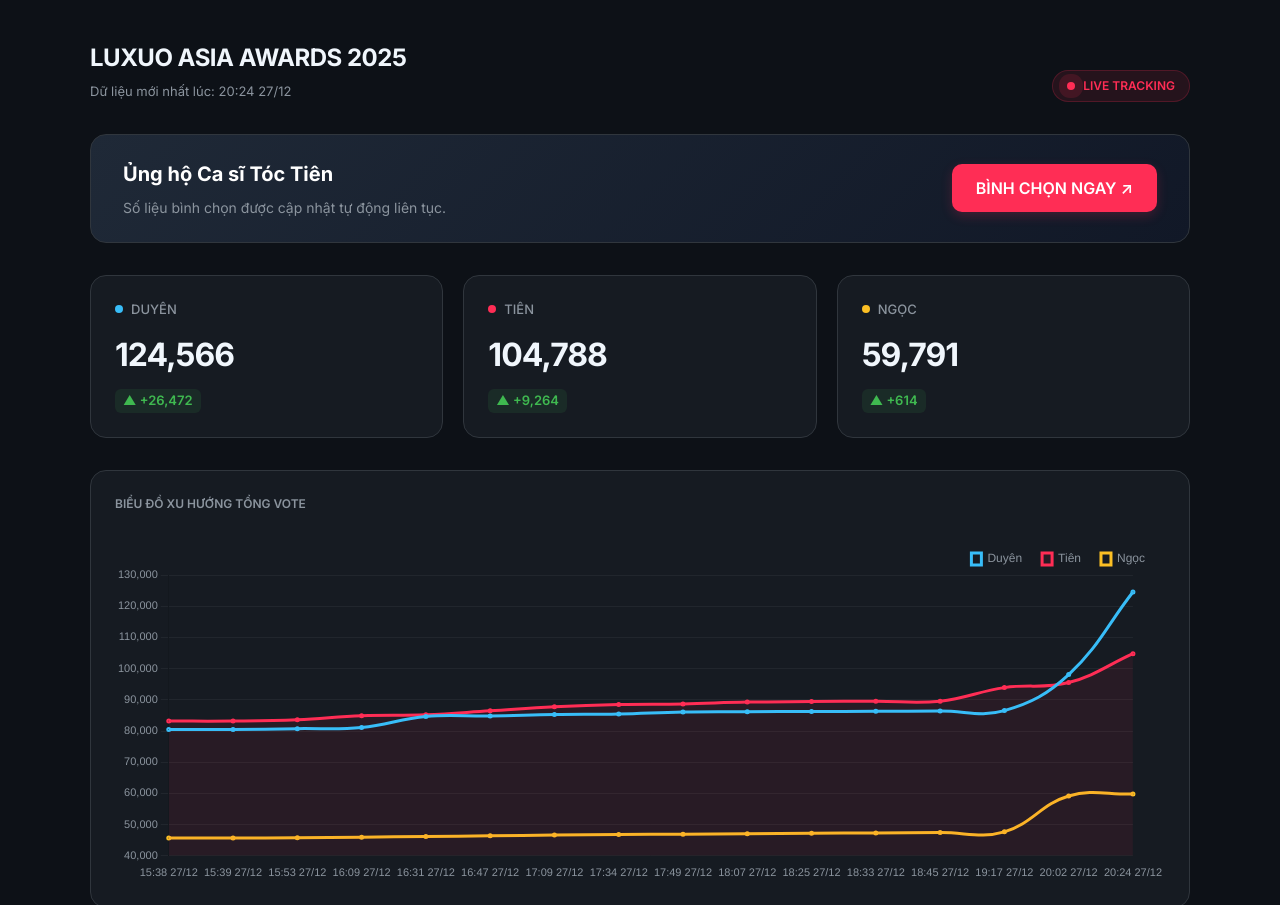
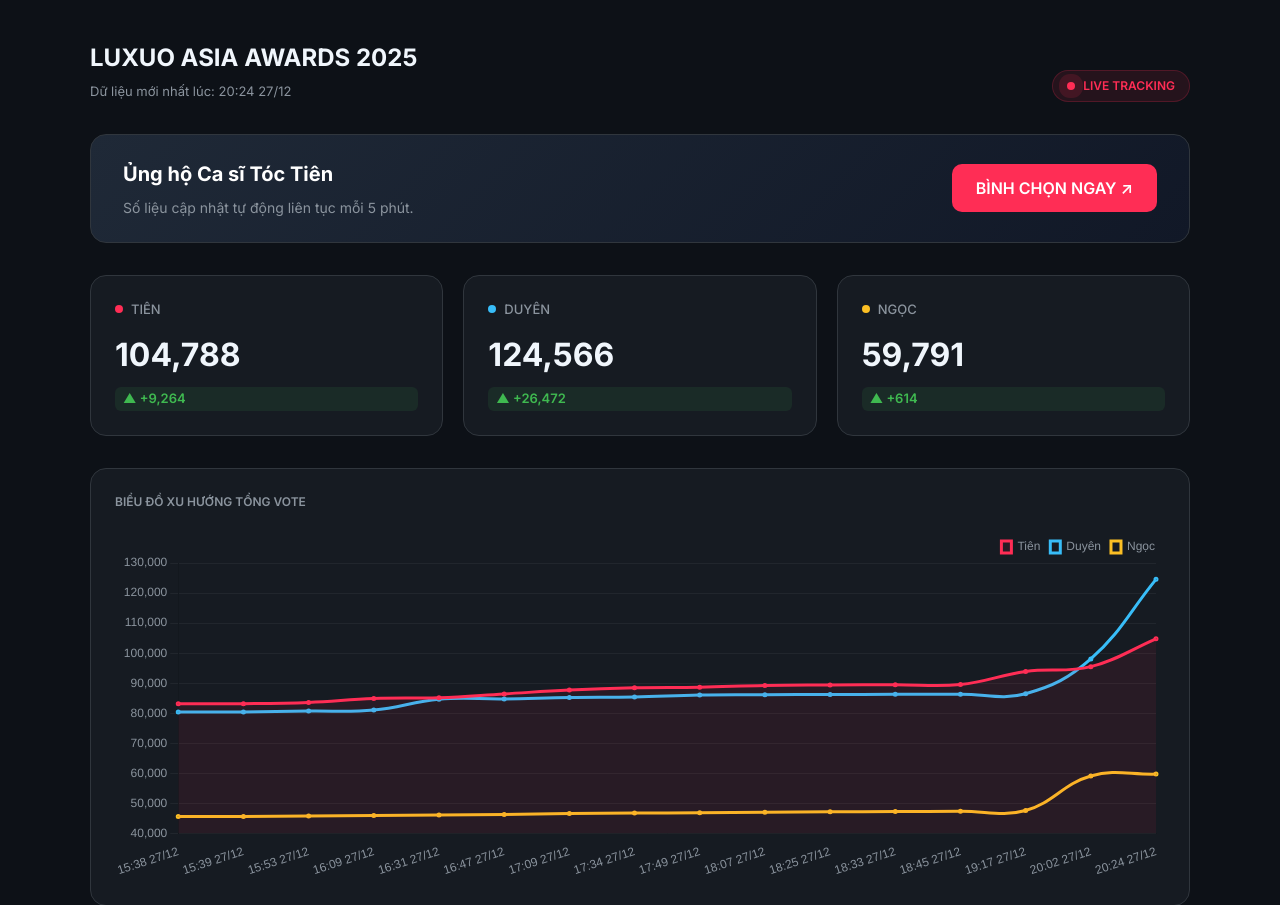
Before and after one commit to bxhuynh/luxuo-asia-awards-vote-tracking, a plain HTML site: page index.html in a window 1280 px wide. Shown: the top 905 px of the page. Drawn offline with nearby package versions, Linux system fonts and the light colour scheme.

Commit message:
Fix table

```diff
--- a/index.html
+++ b/index.html
@@ -9,7 +9,6 @@
     />
     <meta http-equiv="Pragma" content="no-cache" />
     <meta http-equiv="Expires" content="0" />
-
     <meta property="og:type" content="website" />
     <meta
       property="og:url"
@@ -49,7 +48,6 @@
     <title>LUXUO ASIA AWARDS 2025 - Live Dashboard</title>
 
     <script src="https://cdn.jsdelivr.net/npm/chart.js"></script>
-
     <link
       href="https://fonts.googleapis.com/css2?family=Inter:wght@400;500;600;700&display=swap"
       rel="stylesheet"
@@ -71,37 +69,31 @@
       * {
         box-sizing: border-box;
       }
-
       body {
-        font-family: 'Inter', -apple-system, BlinkMacSystemFont, sans-serif;
+        font-family: 'Inter', -apple-system, sans-serif;
         background: var(--bg-body);
         color: var(--text-main);
         margin: 0;
         padding: 0;
         line-height: 1.5;
       }
-
       .container {
         max-width: 1140px;
         margin: 40px auto;
         padding: 0 20px;
       }
-
       header {
         display: flex;
         justify-content: space-between;
         align-items: flex-end;
         margin-bottom: 32px;
       }
-
       h1 {
         font-size: 24px;
         font-weight: 700;
         color: var(--text-bright);
         margin: 0;
-        letter-spacing: -0.5px;
       }
-
       .live-indicator {
         display: flex;
         align-items: center;
@@ -114,7 +106,6 @@
         border-radius: 100px;
         border: 1px solid rgba(255, 45, 85, 0.2);
       }
-
       .pulse {
         width: 8px;
         height: 8px;
@@ -122,7 +113,6 @@
         border-radius: 50%;
         animation: pulse-animation 2s infinite;
       }
-
       @keyframes pulse-animation {
         0% {
           box-shadow: 0 0 0 0px rgba(255, 45, 85, 0.7);
@@ -142,7 +132,6 @@
         justify-content: space-between;
         align-items: center;
       }
-
       .btn-vote {
         background: var(--toc-tien);
         color: white;
@@ -154,12 +143,6 @@
         display: inline-flex;
         align-items: center;
         gap: 8px;
-        box-shadow: 0 4px 12px rgba(255, 45, 85, 0.2);
-      }
-
-      .btn-vote:hover {
-        transform: translateY(-2px);
-        box-shadow: 0 8px 20px rgba(255, 45, 85, 0.4);
       }
 
       .stats-grid {
@@ -168,14 +151,12 @@
         gap: 20px;
         margin-bottom: 32px;
       }
-
       .widget {
         background: var(--bg-card);
         border: 1px solid var(--border);
         padding: 24px;
         border-radius: 16px;
       }
-
       .widget-label {
         font-size: 13px;
         font-weight: 500;
@@ -185,24 +166,18 @@
         gap: 8px;
         text-transform: uppercase;
       }
-
       .dot {
         width: 8px;
         height: 8px;
         border-radius: 50%;
       }
-
       .widget-value {
         font-size: 32px;
         font-weight: 700;
         color: var(--text-bright);
         margin-bottom: 8px;
-        letter-spacing: -1px;
       }
-
       .trend-tag {
-        display: inline-flex;
-        align-items: center;
         font-size: 13px;
         font-weight: 600;
         color: var(--accent);
@@ -218,7 +193,6 @@
         border-radius: 16px;
         margin-bottom: 32px;
       }
-
       .chart-title {
         font-size: 12px;
         font-weight: 600;
@@ -226,14 +200,12 @@
         color: var(--text-main);
         text-transform: uppercase;
       }
-
       .table-card {
         background: var(--bg-card);
         border: 1px solid var(--border);
         border-radius: 16px;
         overflow: hidden;
       }
-
       .table-header {
         padding: 20px 24px;
         border-bottom: 1px solid var(--border);
@@ -257,7 +229,6 @@
         padding: 16px 24px;
         border-bottom: 1px solid var(--border);
       }
-
       .vote-num {
         font-weight: 600;
         color: var(--text-bright);
@@ -296,7 +267,7 @@
             id="update-info"
             style="font-size: 13px; margin-top: 6px; color: var(--text-main)"
           >
-            Đang tải dữ liệu...
+            Đang tải...
           </div>
         </div>
         <div class="live-indicator">
@@ -311,7 +282,7 @@
             Ủng hộ Ca sĩ Tóc Tiên
           </h2>
           <p style="margin: 0; font-size: 14px; color: var(--text-main)">
-            Số liệu bình chọn được cập nhật tự động liên tục.
+            Số liệu cập nhật tự động liên tục mỗi 5 phút.
           </p>
         </div>
         <a
@@ -326,9 +297,7 @@
 
       <div class="chart-container">
         <div class="chart-title">Biểu đồ xu hướng tổng Vote</div>
-        <div style="height: 350px">
-          <canvas id="mainChart"></canvas>
-        </div>
+        <div style="height: 350px"><canvas id="mainChart"></canvas></div>
       </div>
 
       <div class="table-card">
@@ -350,6 +319,13 @@
     </div>
 
     <script>
+      // ĐỊNH NGHĨA THỨ TỰ CỐ ĐỊNH ĐỂ TRÁNH SAI SỐ LIỆU KHI DATA NHẢY VỊ TRÍ
+      const FIXED_ORDER = [
+        'Ca sĩ Tóc Tiên',
+        'Diễn viên Nguyễn Cao Kỳ Duyên',
+        'Diễn viên Ninh Dương Lan Ngọc',
+      ];
+
       const COLORS = {
         'Ca sĩ Tóc Tiên': '#ff2d55',
         'Diễn viên Nguyễn Cao Kỳ Duyên': '#38bdf8',
@@ -370,31 +346,27 @@
 
       function render(data) {
         const latest = data[data.length - 1];
-        const names = Object.keys(latest.votes);
-
         document.getElementById(
           'update-info'
         ).innerText = `Dữ liệu mới nhất lúc: ${latest.time}`;
 
-        // 1. Render Widgets
-        document.getElementById('stat-widgets').innerHTML = names
-          .map(
-            (name) => `
+        // 1. Render Widgets theo thứ tự cố định
+        document.getElementById('stat-widgets').innerHTML = FIXED_ORDER.map(
+          (name) => {
+            const voteCount = latest.votes[name] || 0;
+            const incCount = latest.increase[name] || 0;
+            return `
               <div class="widget">
                 <div class="widget-label">
                   <span class="dot" style="background:${COLORS[name]}"></span>
                   ${name.split(' ').pop()}
                 </div>
-            <div class="widget-value">${latest.votes[
-              name
-            ].toLocaleString()}</div>
-            <div class="trend-tag">▲ +${latest.increase[
-              name
-            ].toLocaleString()}</div>
+                <div class="widget-value">${voteCount.toLocaleString()}</div>
+                <div class="trend-tag">▲ +${incCount.toLocaleString()}</div>
               </div>
-        `
-          )
-          .join('');
+            `;
+          }
+        ).join('');
 
         // 2. Render Biểu đồ đường
         const ctxMain = document.getElementById('mainChart').getContext('2d');
@@ -403,9 +375,9 @@
           type: 'line',
           data: {
             labels: data.map((d) => d.time),
-            datasets: names.map((name) => ({
+            datasets: FIXED_ORDER.map((name) => ({
               label: name.split(' ').pop(),
-              data: data.map((d) => d.votes[name]),
+              data: data.map((d) => d.votes[name] || 0),
               borderColor: COLORS[name],
               backgroundColor: name.includes('Tóc Tiên')
                 ? 'rgba(255, 45, 85, 0.08)'
@@ -415,7 +387,6 @@
               borderWidth: 3,
               pointRadius: 1,
               pointHoverRadius: 6,
-              pointHitRadius: 15,
             })),
           },
           options: {
@@ -426,15 +397,12 @@
               legend: {
                 position: 'top',
                 align: 'end',
-                labels: { color: '#8b949e', boxWidth: 10, padding: 20 },
+                labels: { color: '#8b949e', boxWidth: 10 },
               },
               tooltip: {
                 backgroundColor: '#1c2128',
-                titleColor: '#8b949e',
-                bodyColor: '#fff',
                 borderColor: '#30363d',
                 borderWidth: 1,
-                padding: 12,
                 usePointStyle: true,
                 callbacks: {
                   label: (ctx) =>
@@ -445,17 +413,14 @@
             scales: {
               y: {
                 grid: { color: 'rgba(255,255,255,0.05)' },
-                ticks: { color: '#8b949e', font: { size: 11 } },
+                ticks: { color: '#8b949e' },
               },
-              x: {
-                grid: { display: false },
-                ticks: { color: '#8b949e', font: { size: 11 } },
-              },
+              x: { grid: { display: false }, ticks: { color: '#8b949e' } },
             },
           },
         });
 
-        // 3. Render Bảng
+        // 3. Render Bảng theo thứ tự cột cố định (Tóc Tiên -> Kỳ Duyên -> Lan Ngọc)
         const tableBody = document.getElementById('comparison-table');
         tableBody.innerHTML = [...data]
           .reverse()
@@ -465,18 +430,18 @@
             <td style="color: var(--text-main); font-size: 13px;">${
               entry.time
             }</td>
-            ${names
-              .map(
-                (n) => `
+            ${FIXED_ORDER.map(
+              (name) => `
               <td>
-                <div class="vote-num">${entry.votes[n].toLocaleString()}</div>
-                <div class="inc-num">▲ ${entry.increase[
-                  n
-                ].toLocaleString()}</div>
+                <div class="vote-num">${(
+                  entry.votes[name] || 0
+                ).toLocaleString()}</div>
+                <div class="inc-num">▲ ${(
+                  entry.increase[name] || 0
+                ).toLocaleString()}</div>
               </td>
             `
-              )
-              .join('')}
+            ).join('')}
           </tr>
         `
           )
@@ -484,7 +449,7 @@
       }
 
       fetchData();
-      setInterval(fetchData, 300000); // 5 phút
+      setInterval(fetchData, 300000);
     </script>
   </body>
 </html>
```
Lines whose indentation alone changed are shown as unchanged.
